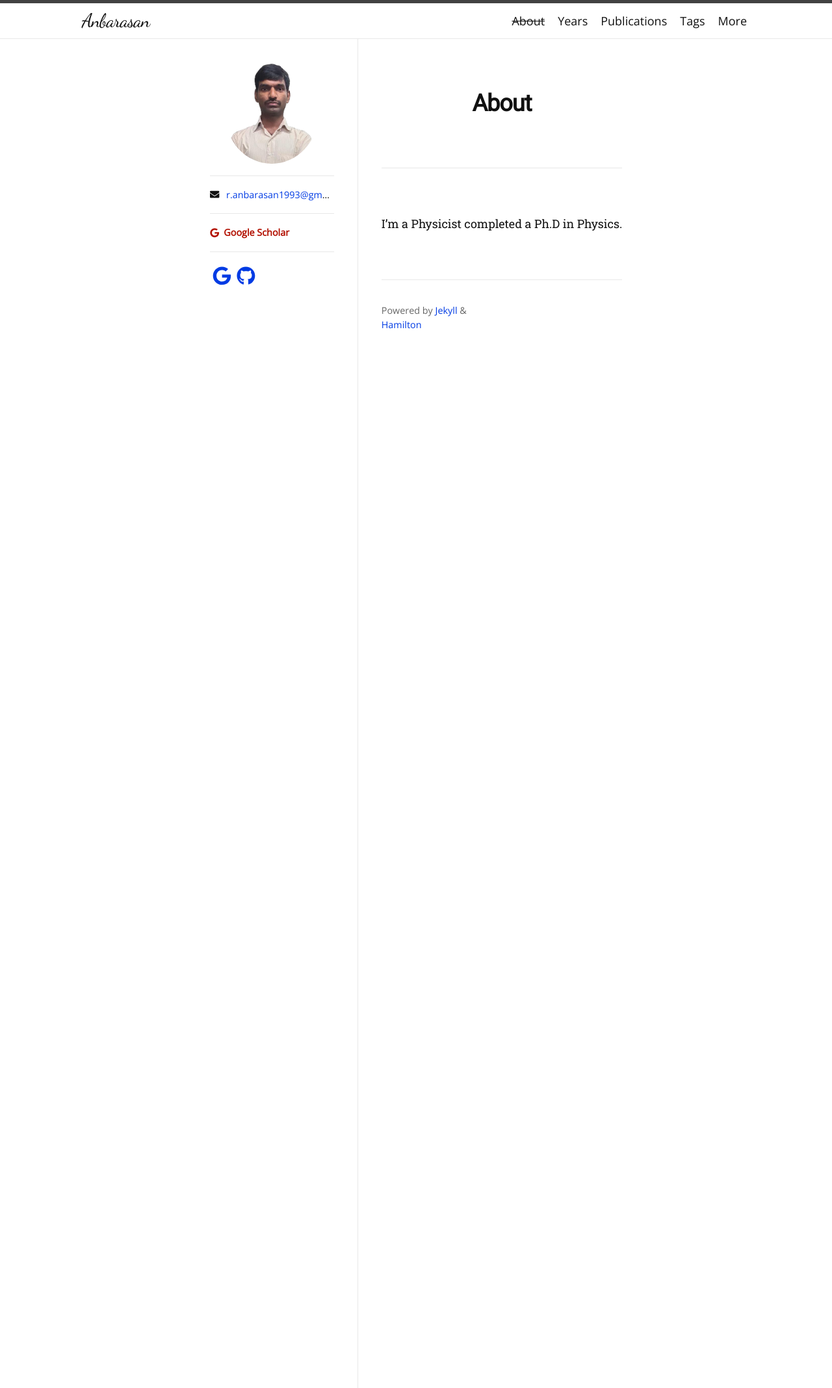
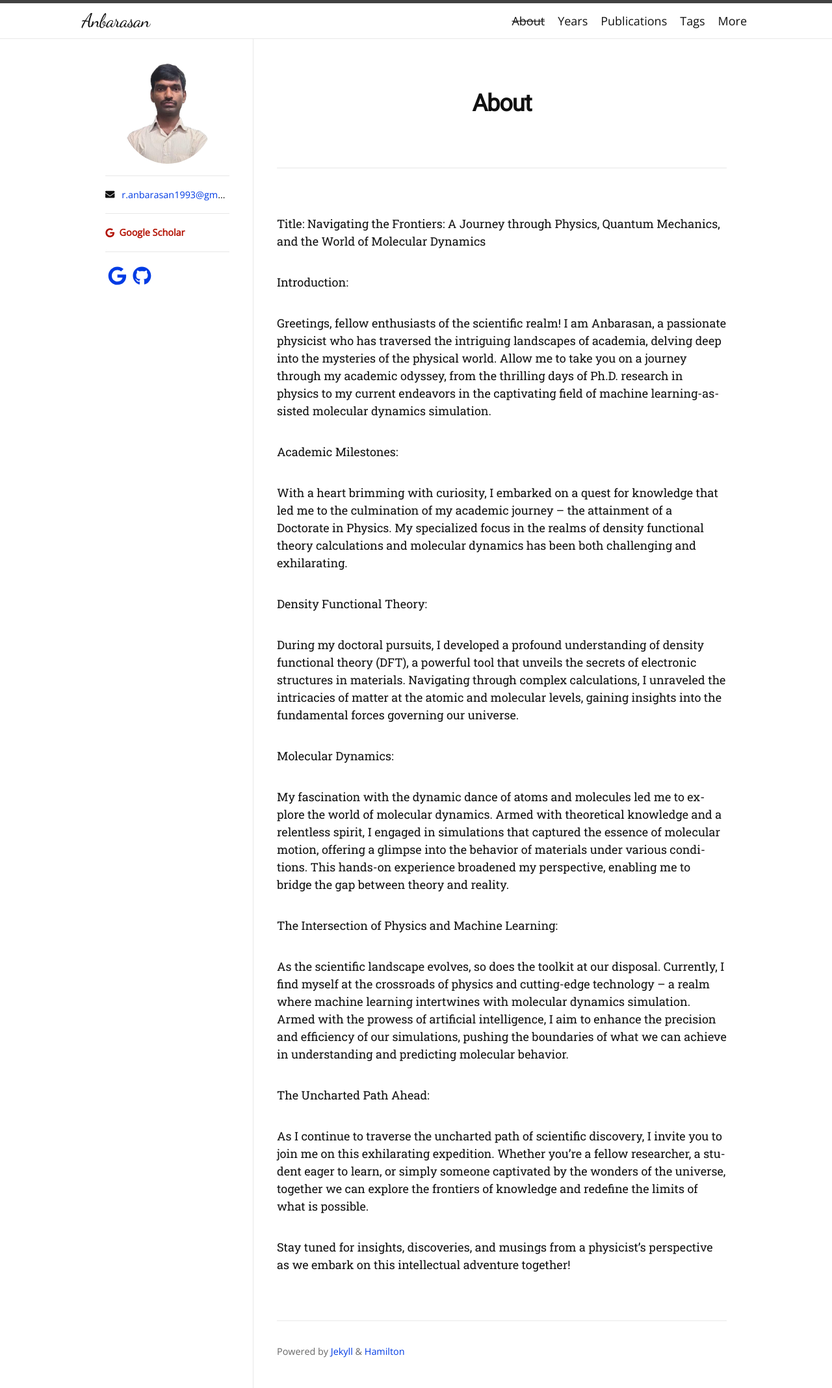
Before and after one commit to anbarasananbu/anbarasan, a Jekyll site: the page built from about.md, in a window 1280 px wide. Shown: the whole page at 65% size. Built offline with Jekyll 4.4.1, drawn with Linux system fonts in a browser that asks for light colours; nearby versions of some CDN libraries; some web fonts are replaced; a style sheet for code colours, icons or effects is not loaded.

Commit message:
Update about.md

```diff
--- a/about.md
+++ b/about.md
@@ -4,4 +4,30 @@ title: About
 permalink: /about/
 ---
 
-I'm a Physicist completed a Ph.D in Physics.
+Title: Navigating the Frontiers: A Journey through Physics, Quantum Mechanics, and the World of Molecular Dynamics
+
+Introduction:
+
+Greetings, fellow enthusiasts of the scientific realm! I am Anbarasan, a passionate physicist who has traversed the intriguing landscapes of academia, delving deep into the mysteries of the physical world. Allow me to take you on a journey through my academic odyssey, from the thrilling days of Ph.D. research in physics to my current endeavors in the captivating field of machine learning-assisted molecular dynamics simulation.
+
+Academic Milestones:
+
+With a heart brimming with curiosity, I embarked on a quest for knowledge that led me to the culmination of my academic journey – the attainment of a Doctorate in Physics. My specialized focus in the realms of density functional theory calculations and molecular dynamics has been both challenging and exhilarating.
+
+Density Functional Theory:
+
+During my doctoral pursuits, I developed a profound understanding of density functional theory (DFT), a powerful tool that unveils the secrets of electronic structures in materials. Navigating through complex calculations, I unraveled the intricacies of matter at the atomic and molecular levels, gaining insights into the fundamental forces governing our universe.
+
+Molecular Dynamics:
+
+My fascination with the dynamic dance of atoms and molecules led me to explore the world of molecular dynamics. Armed with theoretical knowledge and a relentless spirit, I engaged in simulations that captured the essence of molecular motion, offering a glimpse into the behavior of materials under various conditions. This hands-on experience broadened my perspective, enabling me to bridge the gap between theory and reality.
+
+The Intersection of Physics and Machine Learning:
+
+As the scientific landscape evolves, so does the toolkit at our disposal. Currently, I find myself at the crossroads of physics and cutting-edge technology – a realm where machine learning intertwines with molecular dynamics simulation. Armed with the prowess of artificial intelligence, I aim to enhance the precision and efficiency of our simulations, pushing the boundaries of what we can achieve in understanding and predicting molecular behavior.
+
+The Uncharted Path Ahead:
+
+As I continue to traverse the uncharted path of scientific discovery, I invite you to join me on this exhilarating expedition. Whether you're a fellow researcher, a student eager to learn, or simply someone captivated by the wonders of the universe, together we can explore the frontiers of knowledge and redefine the limits of what is possible.
+
+Stay tuned for insights, discoveries, and musings from a physicist's perspective as we embark on this intellectual adventure together!
```
